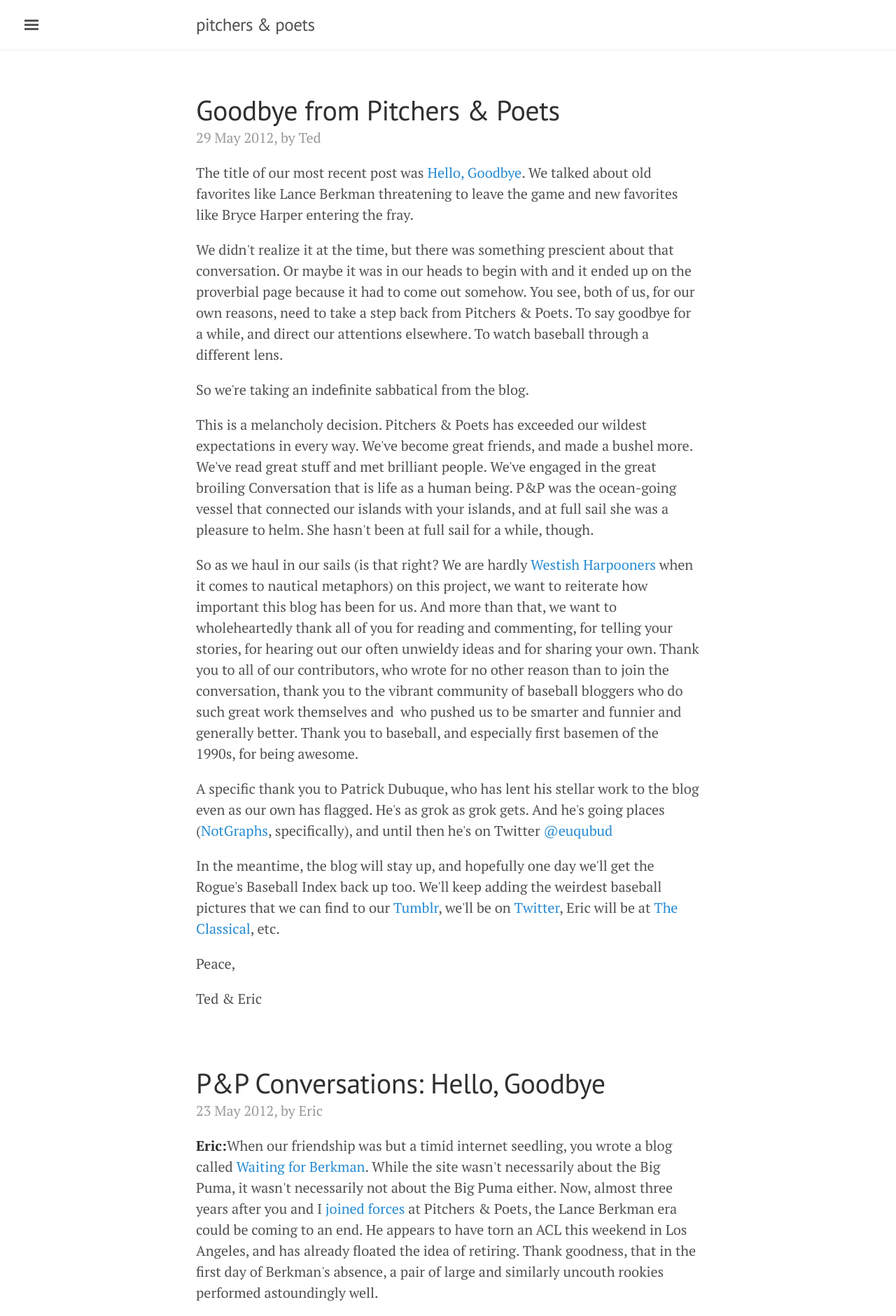
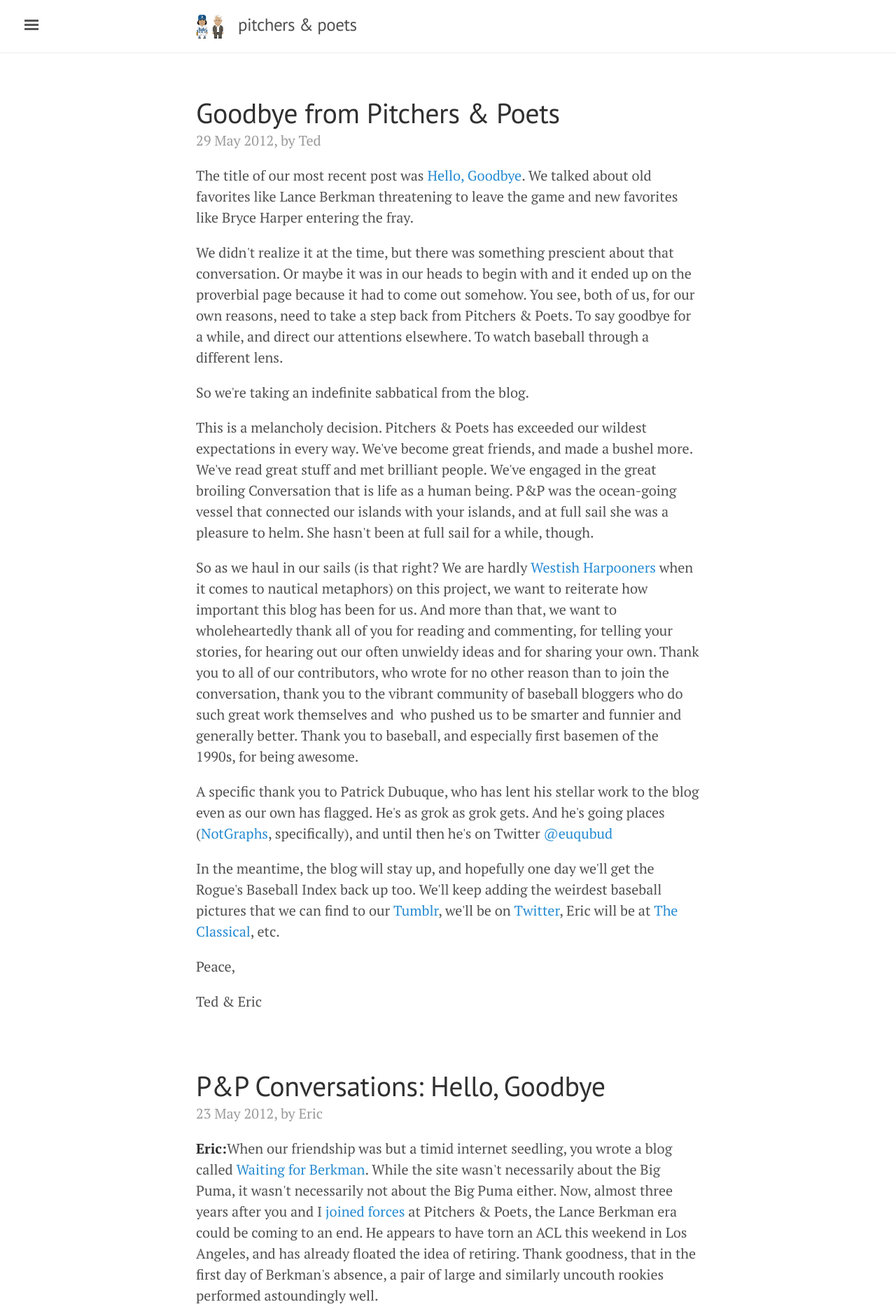
Before and after one commit to ericnusbaum/pitchers-and-poets, a Jekyll site: the page built from index.html, in a window 1280 px wide. Shown: the top 1880 px of the page at 70% size. Built offline with Jekyll 4.4.1, drawn with Linux system fonts in a browser that asks for light colours; the list of posts is cut into pages by our own code.

Commit message:
Add header image and favicon.

```diff
--- a/_includes/head.html
+++ b/_includes/head.html
@@ -21,8 +21,12 @@
   <link rel="stylesheet" href="https://fonts.googleapis.com/css?family=PT+Serif:400,400italic,700%7CPT+Sans:400">
 
   <!-- Icons -->
-  <link rel="apple-touch-icon-precomposed" sizes="144x144" href="/public/apple-touch-icon-precomposed.png">
-  <link rel="shortcut icon" href="/public/favicon.ico">
+  <link rel="apple-touch-icon" sizes="180x180" href="/public/apple-touch-icon.png">
+  <link rel="icon" type="image/png" sizes="32x32" href="/public/favicon-32x32.png">
+  <link rel="icon" type="image/png" sizes="16x16" href="/public/favicon-16x16.png">
+  <link rel="manifest" href="/public/site.webmanifest">
+  <meta name="msapplication-TileColor" content="#da532c">
+  <meta name="theme-color" content="#ffffff">
 
   <!-- RSS -->
   <link rel="alternate" type="application/rss+xml" title="RSS" href="/atom.xml">
--- a/_layouts/default.html
+++ b/_layouts/default.html
@@ -11,7 +11,10 @@
          content to avoid any CSS collisions with our real content. -->
     <div class="wrap">
       <div class="masthead">
-        <div class="container">
+        <div class="container" style="display: flex">
+          <div style="margin-right: 1rem; height: 1.75rem; width: 2rem; background: url(/public/images/p-and-p.png); background-repeat: no-repeat; background-size: cover;">
+            <span style="	position: absolute; width: 1px; height: 1px; padding: 0; margin: -1px; overflow: hidden; clip: rect(0, 0, 0, 0); white-space: nowrap; border-width: 0;">Pitcher and Poet</span>
+          </div>
           <h3 class="masthead-title">
             <a href="{{ site.baseurl }}/" title="Home">{{ site.title }}</a>
             <small>{{ site.tagline }}</small>
```
Also changed, not shown: public/browserconfig.xml (added, +9 -0 lines), public/android-chrome-192x192.png (added), public/android-chrome-512x512.png (added), public/apple-touch-icon-precomposed.png (deleted), public/apple-touch-icon.png (added), public/favicon-16x16.png (added), public/favicon-32x32.png (added), public/favicon.ico, public/images/p-and-p.png (added), public/mstile-150x150.png (added), public/site.webmanifest (added).
